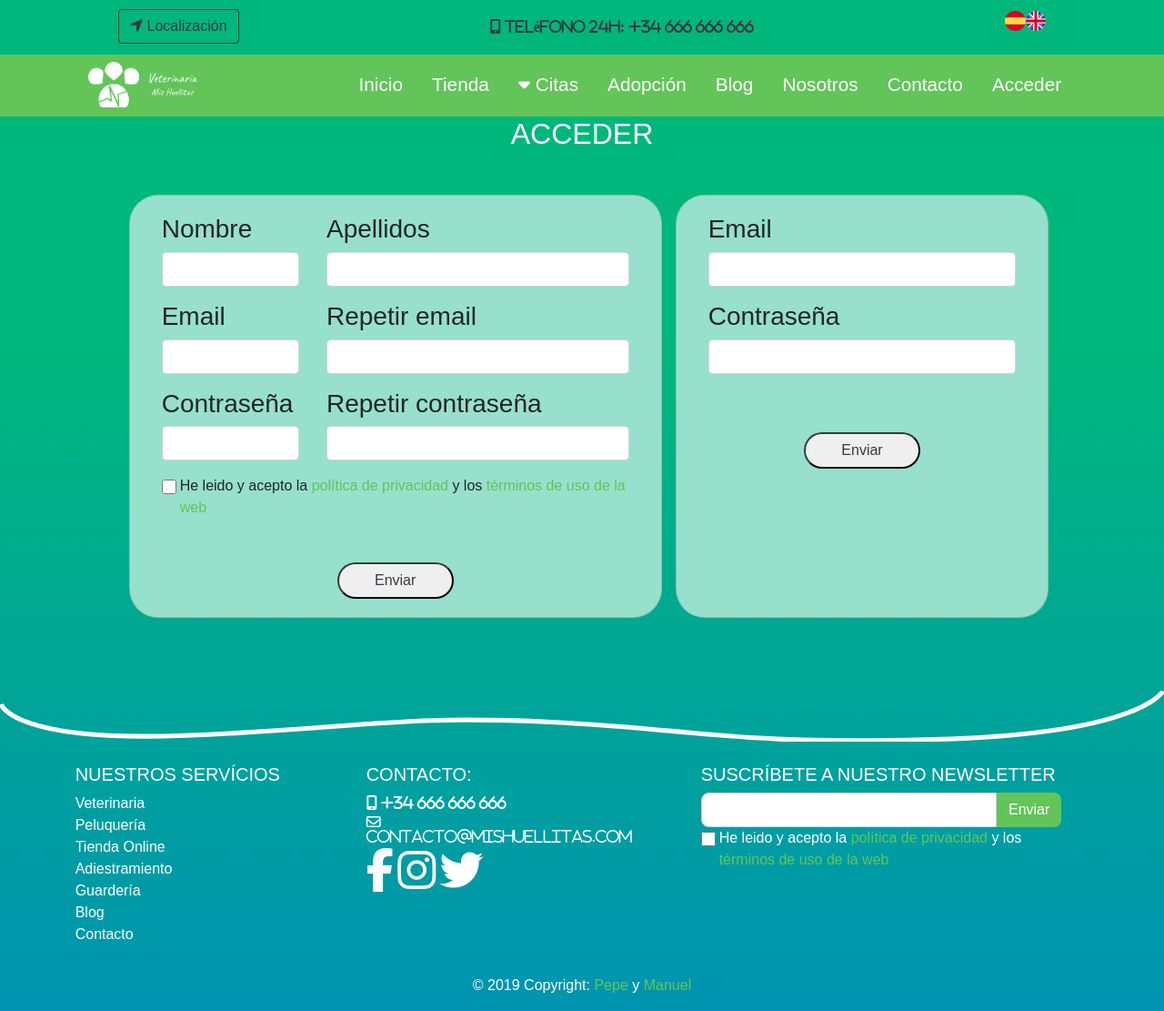
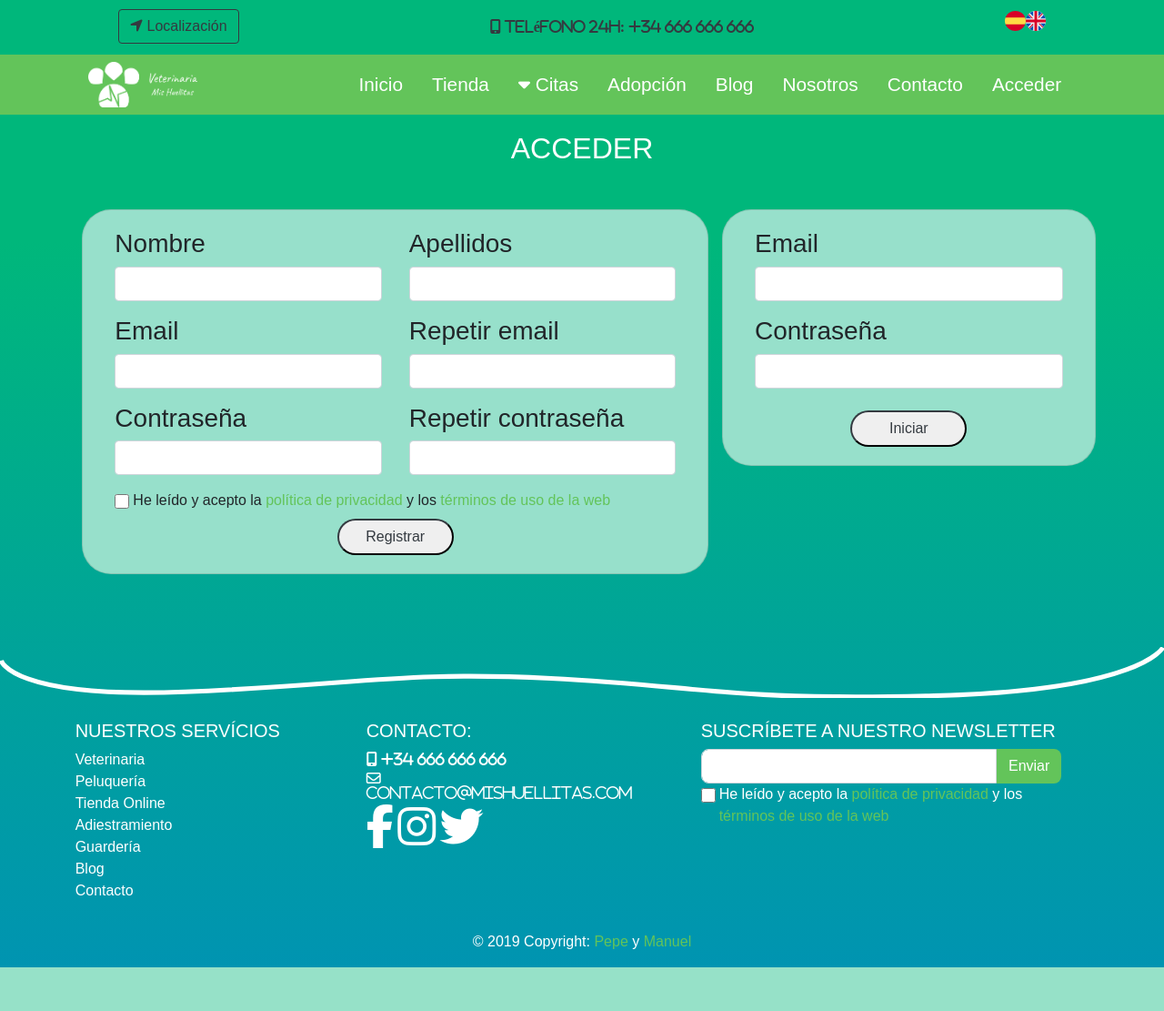
Before and after one commit to manu-lopez/web_veterinaria, a PHP site: page /login.php in a window 1280 px wide. Shown: the whole page at 91% size. After the commit the page ends 1063 px from the top, so only its background shows below. Run offline with PHP 8.4, Linux system fonts and the light colour scheme; some libraries are stand-ins or nearby versions; some web fonts are replaced.

Commit message:
arregla login y rutas

```diff
--- a/component/footer.php
+++ b/component/footer.php
@@ -1,4 +1,4 @@
-<img src="../imagenes/linea.svg" class="linea2" alt="">
+<img src="imagenes/linea.svg" class="linea2" alt="">
 
 <footer class="page-footer font-small blue pt-4">
     <div class="container-fluid text-center text-md-left">
@@ -65,7 +65,7 @@
                         <div class="form-check">
                             <input class="form-check-input" type="checkbox" value="" id="checkbox1" name="checkbox1">
                             <label class="form-check-label" for="checkbox1">
-                                He leido y acepto la <a class="enlace-estilo" href="">política de privacidad</a> y los <a class="enlace-estilo" href=""> términos de uso
+                                He leído y acepto la <a class="enlace-estilo" href="">política de privacidad</a> y los <a class="enlace-estilo" href=""> términos de uso
                                     de la web</a>
                             </label>
                         </div>
--- a/component/head.html
+++ b/component/head.html
@@ -8,20 +8,20 @@
   integrity="sha384-ApNbgh9B+Y1QKtv3Rn7W3mgPxhU9K/ScQsAP7hUibX39j7fakFPskvXusvfa0b4Q" crossorigin="anonymous"></script>
 <script src="https://maxcdn.bootstrapcdn.com/bootstrap/4.0.0/js/bootstrap.min.js"
   integrity="sha384-JZR6Spejh4U02d8jOt6vLEHfe/JQGiRRSQQxSfFWpi1MquVdAyjUar5+76PVCmYl" crossorigin="anonymous"></script>
-<link rel="stylesheet" href="../dist/css/bootstrap.css">
+<link rel="stylesheet" href="dist/css/bootstrap.css">
 <!-- FontAwesome -->
 <script src="https://kit.fontawesome.com/742f2fd2b1.js" crossorigin="anonymous"></script>
 <!-- Fuente Fira Sans Condensed -->
 <link href="https://fonts.googleapis.com/css?family=Fira+Sans+Condensed&display=swap" rel="stylesheet">
 <!-- CSS de navbar -->
-<link rel="stylesheet" href="../dist/css/navbar.css">
+<link rel="stylesheet" href="dist/css/navbar.css">
 <!-- se añade el css del footer -->
-<link rel="stylesheet" href="../dist/css/footer.css">
+<link rel="stylesheet" href="dist/css/footer.css">
 <!-- se añade css del formulario -->
-<link rel="stylesheet" href="../dist/css/formulario.css">
+<link rel="stylesheet" href="dist/css/formulario.css">
 <!-- se añade css de la página de inicio -->
-<link rel="stylesheet" href="../dist/css/inicio.css">
+<link rel="stylesheet" href="dist/css/inicio.css">
 <!-- Se añade css de la pagina de contacto -->
-<link rel="stylesheet" href="../dist/css/contacto.css">
+<link rel="stylesheet" href="dist/css/contacto.css">
 <!-- Se añade css de la pagina de login -->
-<link rel="stylesheet" href="../dist/css/login.css">
+<link rel="stylesheet" href="dist/css/login.css">
--- a/component/navbar.php
+++ b/component/navbar.php
@@ -11,10 +11,10 @@
       </li>
       <li class="d-flex nav-item">
         <a class="svg" href="#">
-          <img src="../imagenes/spain.svg">
+          <img src="imagenes/spain.svg">
         </a>
         <a class="svg" href="#">
-          <img src="../imagenes/united-kingdom.svg">
+          <img src="imagenes/united-kingdom.svg">
         </a>
       </li>
     </ul>
@@ -26,7 +26,7 @@
     <nav class="d-flex justify-content-around nav-principal navbar navbar-expand-lg navbar-dark">
       <div class="contenedorlogo ">
         <a class="logo" href="#">
-          <img src="../imagenes/logo_blanco.png" width="120" height="70" alt="">
+          <img src="imagenes/logo_blanco.png" width="120" height="70" alt="">
         </a>
       </div>
       <button class="navbar-toggler custom-toggler" type="button" data-toggle="collapse" data-target="#navbarNav" aria-controls="navbarNav" aria-expanded="false" aria-label="Toggle navigation">
--- a/dist/css/login.css
+++ b/dist/css/login.css
@@ -1,6 +1,10 @@
 .body-login {
-  margin-top: 8rem;
+  padding-top: 9rem;
   background: linear-gradient(180deg, #00B77B 25%, #0094B1 100%);
 }
 
+.card-login{
+  height: fit-content;
+}
+
 /*# sourceMappingURL=login.css.map */
--- a/login.php
+++ b/login.php
@@ -21,13 +21,13 @@
 
 
             <div class="row justify-content-center contacto mt-5 ml-4 mr-4">
-                <div class="col-lg-6">
+                <div class="col-lg-7">
                     <form>
                         <div class="container-fluid text-center text-md-left ">
                             <div class="card col-lg">
                                 <div class="card-body">
                                     <div class="row">
-                                        <div class="col-md-4 ">
+                                        <div class="col-md-6 ">
                                             <div class="form-group">
                                                 <h3>Nombre</h3>
                                                 <input type="text" class="form-control" id="nombre" name="nombre">
@@ -41,7 +41,7 @@
                                                 <input type="email" class="form-control" id="email" name="email">
                                             </div>
                                         </div>
-                                        <div class="col-md-8 ">
+                                        <div class="col-md-6 ">
                                             <div class="form-group">
                                                 <h3>Apellidos</h3>
                                                 <input type="text" class="form-control" id="nombre" name="nombre">
@@ -61,7 +61,7 @@
                                             <div class="form-check">
                                                 <input class="form-check-input" type="checkbox" value="" id="checkbox1" name="checkbox1">
                                                 <label class="form-check-label" for="checkbox1">
-                                                    He leido y acepto la <a class="enlace-estilo" href="">política de privacidad</a> y los <a class="enlace-estilo" href=""> términos de uso
+                                                    He leído y acepto la <a class="enlace-estilo" href="">política de privacidad</a> y los <a class="enlace-estilo" href=""> términos de uso
                                                         de la web</a>
                                                 </label>
                                             </div>
@@ -70,7 +70,7 @@
                                     <div class="row">
                                         <div class="col-md">
                                             <center>
-                                                <button type="submit" class="btn-outline-dark btn-formulario mt-5">Enviar</button>
+                                                <button type="submit" class="btn-outline-dark btn-formulario mt-2">Registrar</button>
                                             </center>
                                         </div>
                                     </div>
@@ -80,7 +80,7 @@
                     </form>
                 </div>
 
-                <div class="card col-lg-4">
+                <div class="card col-lg-4 card-login">
                     <div class="card-body">
                         <div class="row">
                             <div class="col-md ">
@@ -99,7 +99,7 @@
                         <div class="row">
                             <div class="col-md">
                                 <center>
-                                    <button type="submit" class="btn-outline-dark btn-formulario mt-5">Enviar</button>
+                                    <button type="submit" class="btn-outline-dark btn-formulario mt-2">Iniciar</button>
                                 </center>
                             </div>
                         </div>
```
